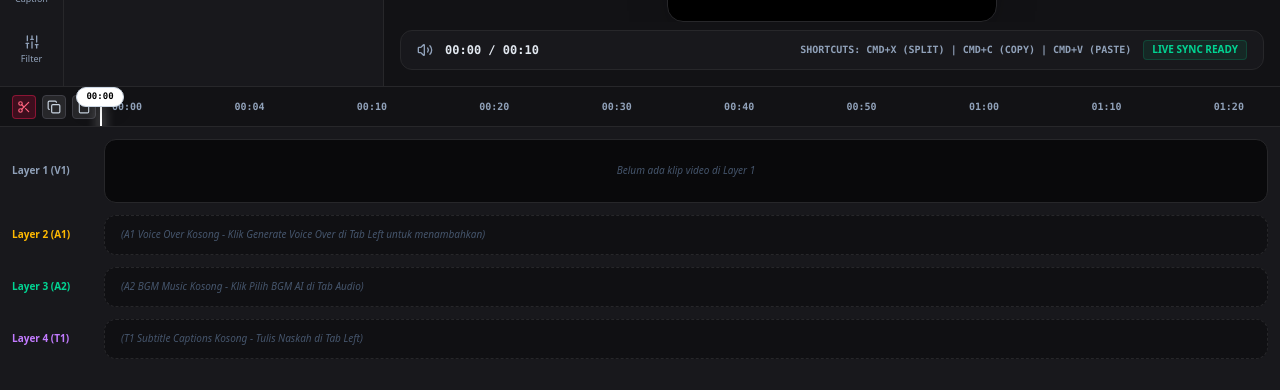
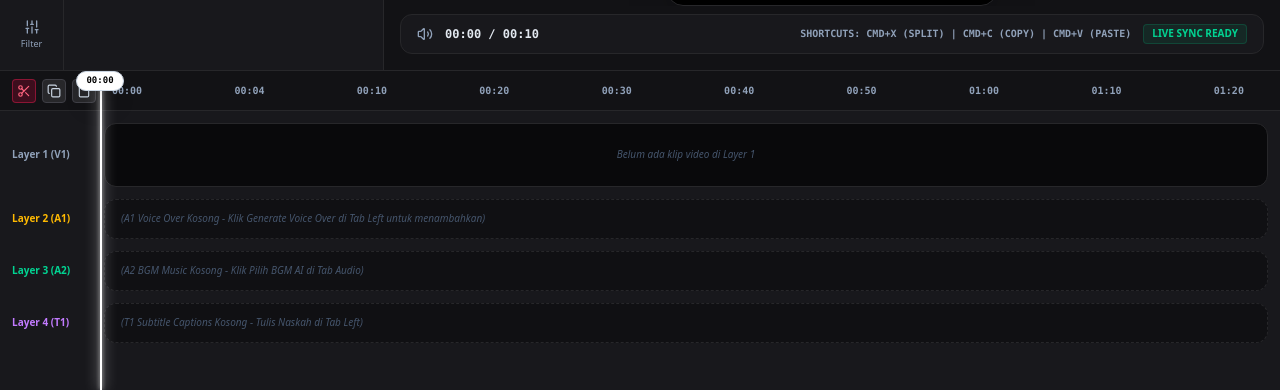
Before and after one commit to hhsjaar/videoeditorai, a Next.js app: page / in a window 1280 px wide. Shown: the part 410-800 px from the top of the page. Built offline with nearby package versions, Linux system fonts and the light colour scheme.

Commit message:
fix: 100% full-height playhead line spanning across all layers and exact percentage timeline clip scaling

```diff
--- a/src/app/page.tsx
+++ b/src/app/page.tsx
@@ -705,9 +705,29 @@ export default function CapCutWebStudio() {
         </div>
       </div>
 
-      {/* 4. BOTTOM SPACIOUS & PROPORTIONAL MULTI-TRACK TIMELINE (h-76 SPANNING CENTER & RIGHT) */}
-      <div className="h-76 bg-[#18181c] border-t border-[#27272a] flex flex-col overflow-hidden z-30">
-        {/* TIMELINE RULER TOP BAR WITH PLAYHEAD PIN (00:04) */}
+      {/* 4. BOTTOM SPACIOUS & PROPORTIONAL MULTI-TRACK TIMELINE (h-80 SPANNING CENTER & RIGHT) */}
+      <div className="h-80 bg-[#18181c] border-t border-[#27272a] flex flex-col overflow-hidden z-30 relative">
+        {/* FULL HEIGHT WHITE PLAYHEAD LINE DROP DOWN THROUGH ENTIRE TIMELINE (100% HEIGHT) */}
+        <div
+          style={{
+            position: "absolute",
+            top: 0,
+            bottom: 0,
+            left: `calc(100px + ${(currentTimeSec / Math.max(0.1, totalVideoDurationSec)) * 88}%)`,
+            width: "2px",
+            backgroundColor: "#ffffff",
+            boxShadow: "0 0 14px rgba(255, 255, 255, 1), 0 0 4px rgba(255, 255, 255, 0.8)",
+            zIndex: 50,
+            pointerEvents: "none",
+          }}
+        >
+          {/* WHITE TIME BADGE PIN (00:04) AT TOP OF RULER */}
+          <div className="w-12 h-5 rounded-full bg-white text-black font-mono font-extrabold text-[9px] flex items-center justify-center -translate-x-1/2 shadow-xl border border-slate-300">
+            {formatTimecode(currentTimeSec)}
+          </div>
+        </div>
+
+        {/* TIMELINE RULER TOP BAR */}
         <div
           ref={timelineRulerRef}
           onClick={(e) => {
@@ -721,7 +741,7 @@ export default function CapCutWebStudio() {
               setCurrentTimeSec(parseFloat(clickedTime.toFixed(2)));
             }
           }}
-          className="h-10 bg-[#121215] border-b border-[#27272a] px-3 flex items-center relative select-none cursor-pointer overflow-hidden"
+          className="h-10 bg-[#121215] border-b border-[#27272a] px-3 flex items-center relative select-none cursor-pointer overflow-hidden z-20"
         >
           {/* TOOLBAR CONTROLS (SPLIT, COPY, PASTE) */}
           <div className="w-[100px] text-[10px] font-extrabold text-slate-400 flex items-center gap-1.5">
@@ -761,29 +781,10 @@ export default function CapCutWebStudio() {
             <span>01:10</span>
             <span>01:20</span>
           </div>
-
-          {/* ACTIVE WHITE PLAYHEAD PIN BADGE (00:04) & VERTICAL LINE DROP DOWN */}
-          <div
-            style={{
-              position: "absolute",
-              top: 0,
-              bottom: "-300px",
-              left: `calc(100px + ${(currentTimeSec / Math.max(0.1, totalVideoDurationSec)) * 88}%)`,
-              width: "2px",
-              backgroundColor: "#ffffff",
-              boxShadow: "0 0 12px rgba(255, 255, 255, 0.95)",
-              zIndex: 50,
-              pointerEvents: "none",
-            }}
-          >
-            <div className="w-12 h-5 rounded-full bg-white text-black font-mono font-extrabold text-[9px] flex items-center justify-center -translate-x-1/2 shadow-lg border border-slate-300">
-              {formatTimecode(currentTimeSec)}
-            </div>
-          </div>
         </div>
 
         {/* SPACIOUS TIMELINE LAYERS CONTAINER */}
-        <div className="flex-1 p-3 overflow-x-auto space-y-3 text-xs select-none">
+        <div className="flex-1 p-3 overflow-x-auto space-y-3 text-xs select-none z-10">
           {/* LAYER 1: V1 VIDEO TRACK FILMSTRIP (PROPORTIONAL CLIP WIDTHS) */}
           <div className="flex items-center gap-3">
             <span className="w-20 text-[10px] font-extrabold text-slate-400">Layer 1 (V1)</span>
@@ -793,14 +794,14 @@ export default function CapCutWebStudio() {
               ) : (
                 footages.map((clip, idx) => {
                   const clipDur = customClipDurations[idx] || clipDuration;
-                  const clipWidthPx = Math.max(110, Math.round((clipDur / Math.max(0.1, totalVideoDurationSec)) * 900));
+                  const clipPercent = (clipDur / Math.max(0.1, totalVideoDurationSec)) * 100;
 
                   return (
                     <React.Fragment key={clip.id}>
                       <div
                         onClick={() => setSelectedClipIndex(idx)}
-                        style={{ width: `${clipWidthPx}px` }}
-                        className={`h-full px-2 rounded-xl flex items-center gap-2 text-indigo-200 border transition-all cursor-pointer flex-shrink-0 ${
+                        style={{ width: `calc(${clipPercent}% - 8px)` }}
+                        className={`h-full px-2 rounded-xl flex items-center gap-2 text-indigo-200 border transition-all cursor-pointer flex-shrink-0 min-w-[90px] ${
                           selectedClipIndex === idx ? "border-indigo-400 bg-indigo-900/90 shadow-lg shadow-indigo-600/30 scale-[1.01]" : "border-indigo-500/30 bg-gradient-to-r from-indigo-950/80 to-purple-950/80 hover:border-indigo-400"
                         }`}
                       >
```
